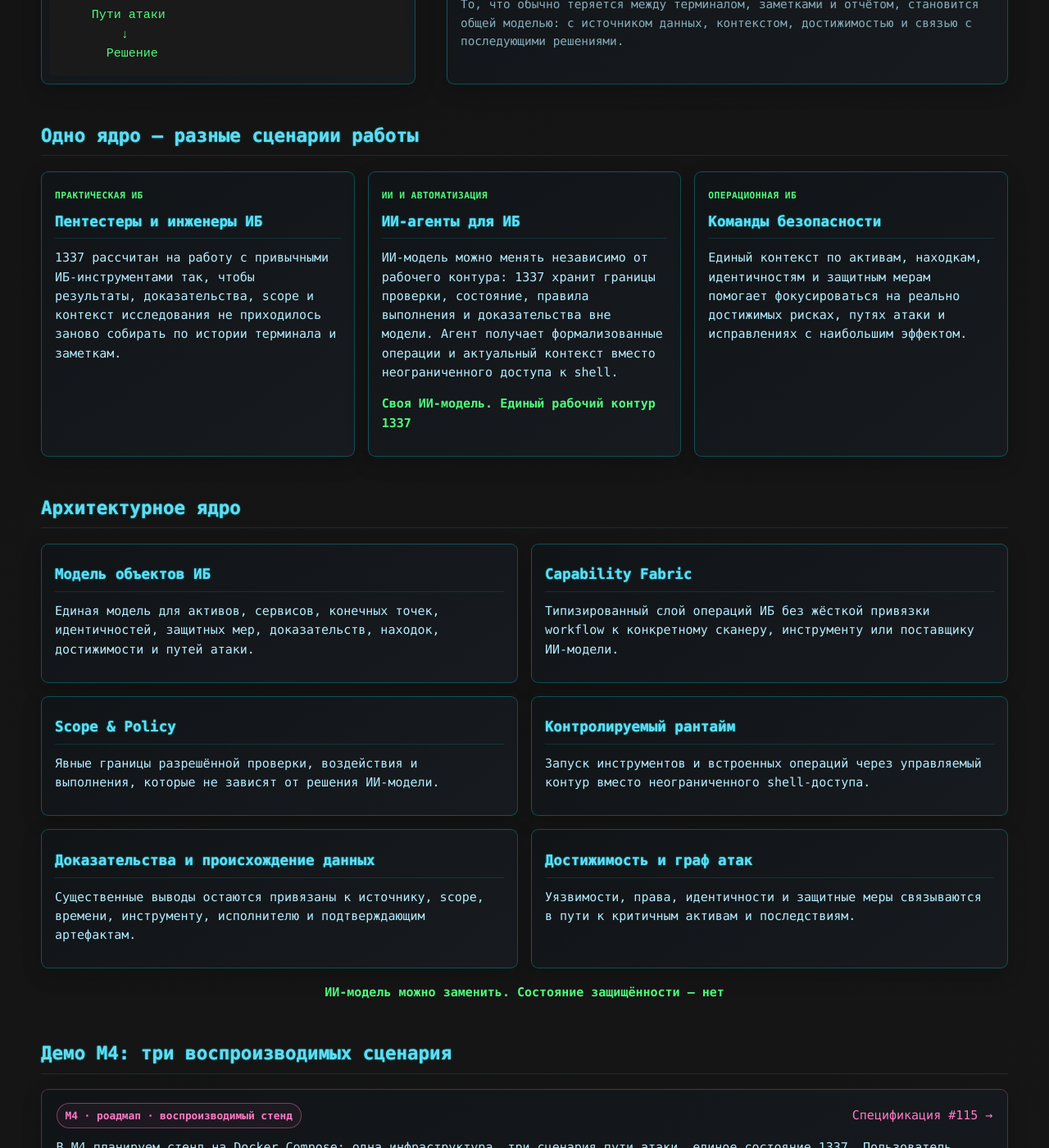
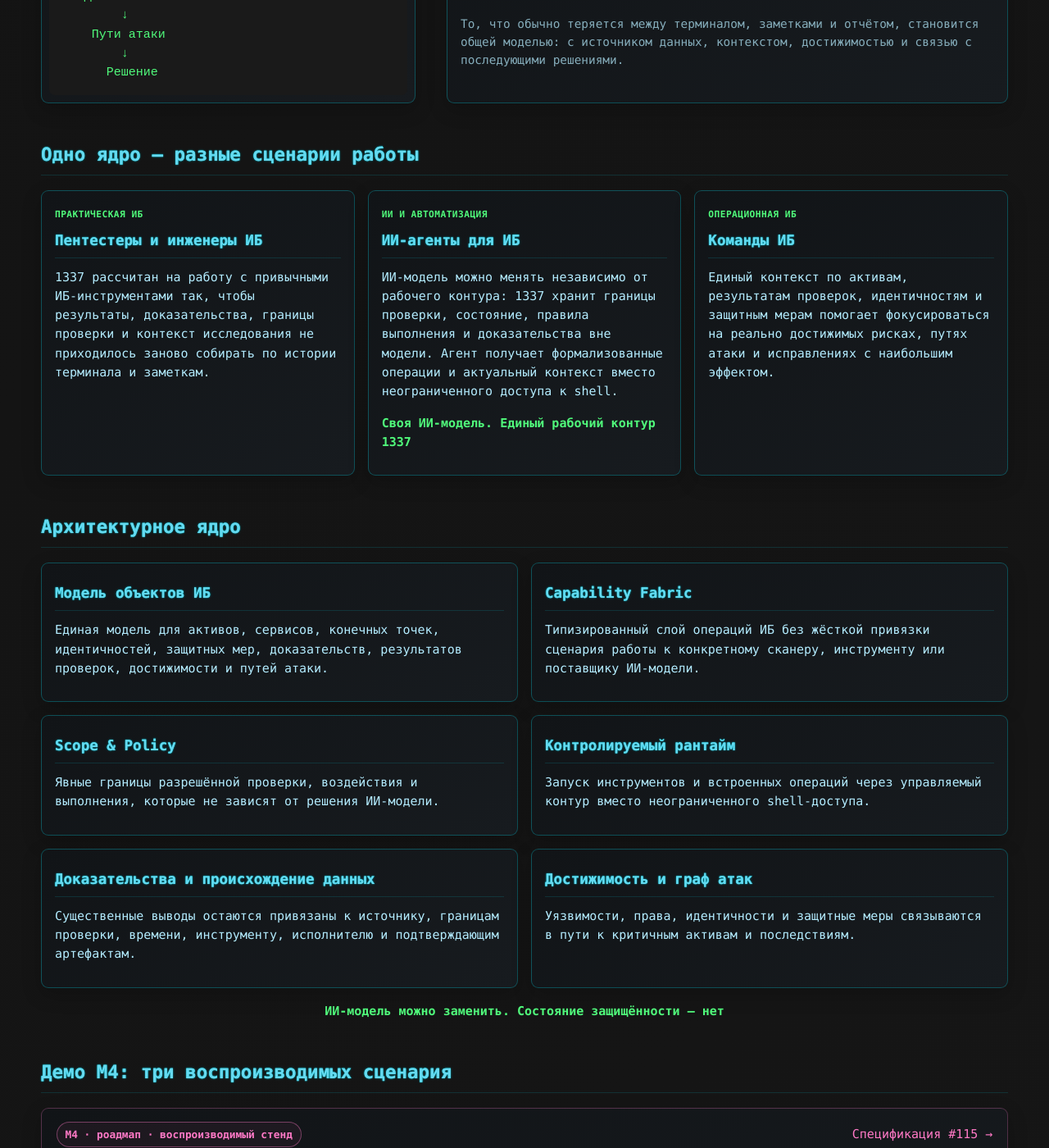
Before and after one commit to Fuzzy-Technologies/1337, a Jekyll site: the page built from ru/index.md, in a window 1280 px wide and 1400 px high, scrolled down 1122 px. Shown: the whole window at 82% size. Built offline with Jekyll 4.4.1, drawn with Linux system fonts in a browser that asks for light colours; Markdown is read by kramdown in place of the engine named in the settings; some of the changed text lies outside the part shown.

Commit message:
docs(site): sync RU landing from develop and add zh-CN

```diff
--- a/ru/index.md
+++ b/ru/index.md
@@ -2,7 +2,7 @@
 layout: default
 lang: ru
 title: 1337 Security Workbench
-description: 1337 Security Workbench от Fuzzy Technologies — открытая рабочая среда ИБ и рантайм для ИИ-агентов без привязки к конкретной модели.
+description: 1337 Security Workbench от Fuzzy Technologies — открытая рабочая среда ИБ и рантайм для ИИ-агентов в ИБ без привязки к конкретной модели.
 ---
 
 <header class="site-header">
@@ -19,14 +19,14 @@ description: 1337 Security Workbench от Fuzzy Technologies — открыта
 
 <section class="hero hero-grid">
 <div class="hero-primary">
-<p class="eyebrow">Открытая рабочая среда ИБ · Рантайм для ИИ-агентов без привязки к конкретной модели</p>
+<p class="eyebrow">Открытая рабочая среда ИБ · Рантайм для ИИ-агентов в ИБ без привязки к конкретной модели</p>
 <p class="hero-hook">Инструменты находят факты.<br><strong>1337 сохраняет состояние защищённости</strong></p>
 <span class="status">Pre-alpha · Community core (Apache-2.0) · v0.1.8</span>
 </div>
 
 <div class="hero-secondary">
 <p>Открытая рабочая среда для пентестеров, инженеров ИБ, исследователей и команд безопасности. 1337 связывает результаты специализированных инструментов с доказательствами и контекстом, формируя устойчивое состояние защищённости для анализа достижимости и путей атаки.</p>
-<blockquote class="hero-quote"><strong>ИИ-модели рассуждают. 1337 хранит состояние, контролирует выполнение и сохраняет доказательства</strong></blockquote>
+<blockquote class="hero-quote"><strong>ИИ-модели рассуждают. 1337 хранит состояние, управляет выполнением и сохраняет доказательства</strong></blockquote>
 <div class="links hero-actions">
 <a href="https://github.com/Fuzzy-Technologies/1337">GitHub</a>
 <a href="https://github.com/Fuzzy-Technologies/1337/releases/tag/v0.1.8">Пре-релиз v0.1.8</a>
@@ -68,7 +68,7 @@ description: 1337 Security Workbench от Fuzzy Technologies — открыта
         ↓
      Объекты ИБ
         ↓
-      Находки
+Результаты проверки
         ↓
    Достижимость
         ↓
@@ -91,7 +91,7 @@ description: 1337 Security Workbench от Fuzzy Technologies — открыта
 <section class="card">
 <span class="card-label">Практическая ИБ</span>
 <h3>Пентестеры и инженеры ИБ</h3>
-<p>1337 рассчитан на работу с привычными ИБ-инструментами так, чтобы результаты, доказательства, scope и контекст исследования не приходилось заново собирать по истории терминала и заметкам.</p>
+<p>1337 рассчитан на работу с привычными ИБ-инструментами так, чтобы результаты, доказательства, границы проверки и контекст исследования не приходилось заново собирать по истории терминала и заметкам.</p>
 </section>
 
 <section class="card">
@@ -103,8 +103,8 @@ description: 1337 Security Workbench от Fuzzy Technologies — открыта
 
 <section class="card">
 <span class="card-label">Операционная ИБ</span>
-<h3>Команды безопасности</h3>
-<p>Единый контекст по активам, находкам, идентичностям и защитным мерам помогает фокусироваться на реально достижимых рисках, путях атаки и исправлениях с наибольшим эффектом.</p>
+<h3>Команды ИБ</h3>
+<p>Единый контекст по активам, результатам проверок, идентичностям и защитным мерам помогает фокусироваться на реально достижимых рисках, путях атаки и исправлениях с наибольшим эффектом.</p>
 </section>
 </div>
 </section>
@@ -112,11 +112,11 @@ description: 1337 Security Workbench от Fuzzy Technologies — открыта
 <section class="content-section">
 <h2>Архитектурное ядро</h2>
 <div class="architecture-grid">
-<section class="architecture-card"><h3>Модель объектов ИБ</h3><p>Единая модель для активов, сервисов, конечных точек, идентичностей, защитных мер, доказательств, находок, достижимости и путей атаки.</p></section>
-<section class="architecture-card"><h3>Capability Fabric</h3><p>Типизированный слой операций ИБ без жёсткой привязки workflow к конкретному сканеру, инструменту или поставщику ИИ-модели.</p></section>
+<section class="architecture-card"><h3>Модель объектов ИБ</h3><p>Единая модель для активов, сервисов, конечных точек, идентичностей, защитных мер, доказательств, результатов проверок, достижимости и путей атаки.</p></section>
+<section class="architecture-card"><h3>Capability Fabric</h3><p>Типизированный слой операций ИБ без жёсткой привязки сценария работы к конкретному сканеру, инструменту или поставщику ИИ-модели.</p></section>
 <section class="architecture-card"><h3>Scope &amp; Policy</h3><p>Явные границы разрешённой проверки, воздействия и выполнения, которые не зависят от решения ИИ-модели.</p></section>
 <section class="architecture-card"><h3>Контролируемый рантайм</h3><p>Запуск инструментов и встроенных операций через управляемый контур вместо неограниченного shell-доступа.</p></section>
-<section class="architecture-card"><h3>Доказательства и происхождение данных</h3><p>Существенные выводы остаются привязаны к источнику, scope, времени, инструменту, исполнителю и подтверждающим артефактам.</p></section>
+<section class="architecture-card"><h3>Доказательства и происхождение данных</h3><p>Существенные выводы остаются привязаны к источнику, границам проверки, времени, инструменту, исполнителю и подтверждающим артефактам.</p></section>
 <section class="architecture-card"><h3>Достижимость и граф атак</h3><p>Уязвимости, права, идентичности и защитные меры связываются в пути к критичным активам и последствиям.</p></section>
 </div>
 <p class="invariant"><strong>ИИ-модель можно заменить. Состояние защищённости — нет</strong></p>
@@ -134,8 +134,8 @@ description: 1337 Security Workbench от Fuzzy Technologies — открыта
 
 <div class="case-grid">
 <section class="case-card">
-<span class="card-label">Бизнес-критичный путь</span>
-<p><strong>Интернет → Портал клиента → Учётная запись → Billing API → Критичная операция</strong></p>
+<span class="card-label">Бизнес-критичный сценарий</span>
+<p><strong>Интернет → Портал клиента → Учётная запись → Billing API → Критичная бизнес-операция</strong></p>
 </section>
 
 <section class="case-card">
@@ -144,14 +144,14 @@ description: 1337 Security Workbench от Fuzzy Technologies — открыта
 </section>
 
 <section class="case-card">
-<span class="card-label">Supply chain / CI/CD</span>
-<p><strong>Репозиторий → CI job → Runner → Registry → Deploy → Production</strong></p>
+<span class="card-label">Цепочка поставки ПО / CI/CD</span>
+<p><strong>Репозиторий → CI job → Runner → Artifact Registry → Deployment → Production</strong></p>
 </section>
 </div>
 
-<blockquote><strong>Какие пути атаки реально достижимы, чем они подтверждены и какой контроль разрывает цепочку?</strong></blockquote>
+<blockquote><strong>Какие пути к критичным активам реально доступны злоумышленнику, чем это подтверждено и какая мера защиты разрывает цепочку?</strong></blockquote>
 <p class="quiet">M4 пока в роадмапе и не входит в v0.1.8. Цель — воспроизводимый Compose-стенд, а не заранее записанная демонстрация.</p>
-<p class="showcase-hook"><strong>Поднять стенд · воспроизвести находки · проверить путь атаки · подтвердить эффект исправления</strong></p>
+<p class="showcase-hook"><strong>Поднять стенд · воспроизвести результаты · проверить путь атаки · подтвердить эффект исправления</strong></p>
 </div>
 </section>
 
@@ -160,7 +160,7 @@ description: 1337 Security Workbench от Fuzzy Technologies — открыта
 <div class="proof-grid">
 <section class="proof-card proof-now">
 <span class="card-label">В v0.1.8</span>
-<h3>Воспроизводимый pre-alpha фундамент</h3>
+<h3>Воспроизводимая основа pre-alpha-версии</h3>
 <ul>
 <li>Community core под Apache-2.0</li>
 <li>CLI-команды 1337 / 1337-dev</li>
@@ -178,7 +178,7 @@ description: 1337 Security Workbench от Fuzzy Technologies — открыта
 <ul>
 <li>интерактивная консоль и рабочее пространство</li>
 <li>адаптеры реальных сканеров</li>
-<li>работа с находками и достижимостью</li>
+<li>анализ результатов и достижимости</li>
 <li>интерфейс графа атак</li>
 <li>интерфейсы для ИИ-агентов</li>
 <li>корпоративные возможности</li>
@@ -201,7 +201,7 @@ description: 1337 Security Workbench от Fuzzy Technologies — открыта
 
 <section class="content-section">
 <h2>Ответственное использование</h2>
-<p>1337 предназначен для defensive security, разрешённых пентестов, обучения, исследований, CTF и лабораторных сред, а также систем, которыми вы владеете или на проверку которых у вас есть явное разрешение.</p>
+<p>1337 предназначен для защитной инженерии ИБ, разрешённых пентестов, обучения, исследований, CTF и лабораторных сред, а также систем, которыми вы владеете или на проверку которых у вас есть явное разрешение.</p>
 <p>Не используйте проект для сканирования, эксплуатации уязвимостей или нарушения работы чужих систем без разрешения.</p>
 </section>
 
```
Also changed, not shown: other parts of ru/index.md (+1 -1 lines).
